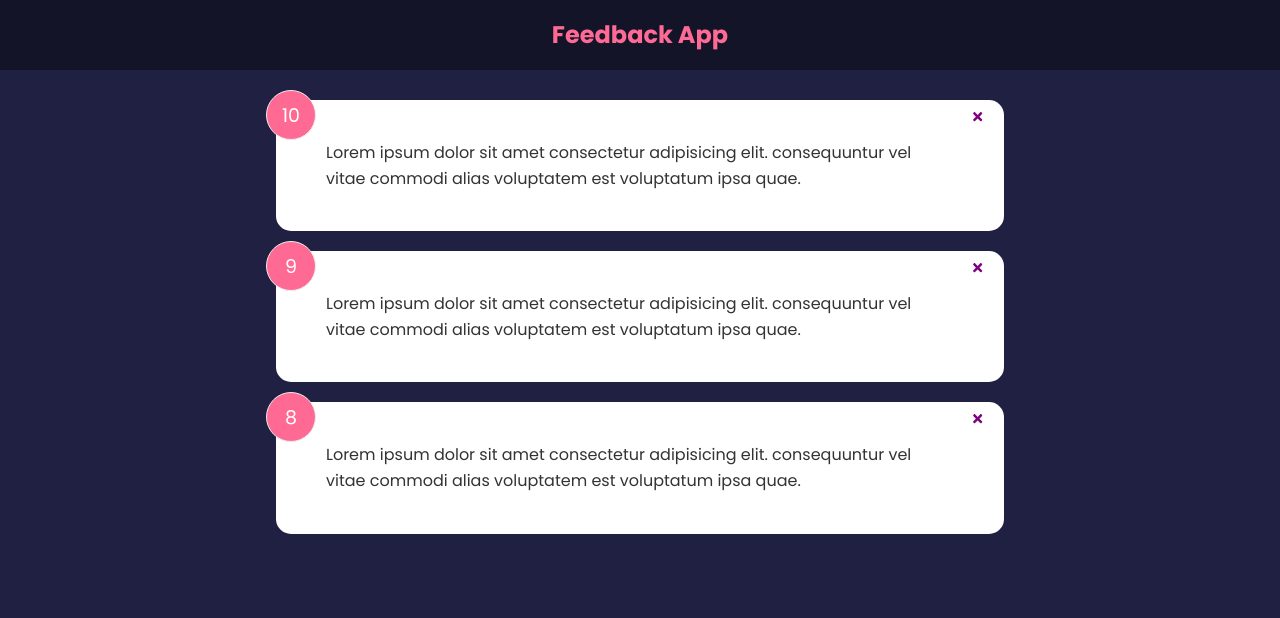
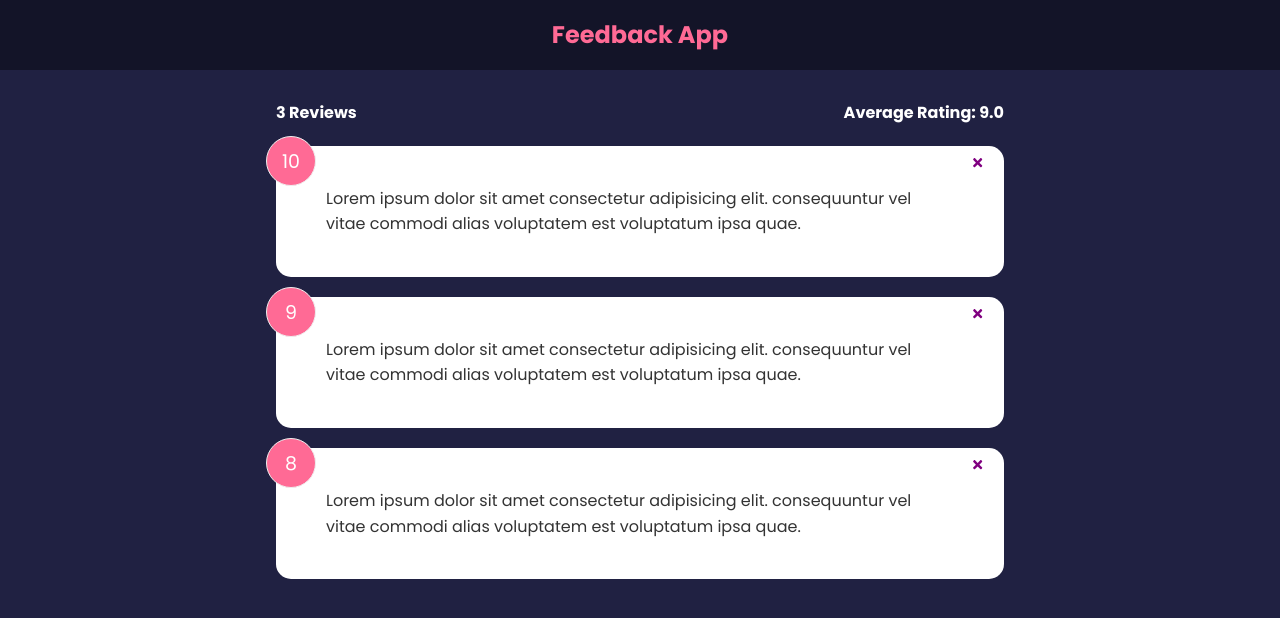
Before and after one commit to aappau/feedback-app, a React (Create React App) app: page / in a window 1280 px wide. Shown: the top 618 px of the page. Built offline with nearby package versions, Linux system fonts and the light colour scheme.

Commit message:
feedbackstats component and reactivity

```diff
--- a/src/App.js
+++ b/src/App.js
@@ -2,6 +2,7 @@
 import seed from './data/seed';
 import Header from './components/Layout/Header';
 import FeedbackList from './components/Feedback/FeedbackList';
+import FeedbackStats from './components/Feedback/FeedbackStats';
 
 function App() {
     const [feedback, setFeedback] = useState(seed);
@@ -17,6 +18,8 @@
             <Header />
 
             <div className="container">
+                <FeedbackStats feedback={feedback} />
+
                 <FeedbackList feedback={feedback} handleDelete={deleteFeedback} />
             </div>
         </>
--- /dev/null
+++ b/src/components/Feedback/FeedbackStats.jsx
@@ -0,0 +1,23 @@
+import PropTypes from 'prop-types';
+
+const FeedbackStats = ({ feedback }) => {
+    // calculating ratings average
+    const sum = feedback.reduce((acc, cur) => {
+        return acc + cur.rating;
+    }, 0);
+
+    const average = (sum / feedback.length).toFixed(1);
+
+    return (
+        <div className="feedback-stats">
+            <h4>{feedback.length} Reviews</h4>
+            <h4>Average Rating: {isNaN(average) ? 0 : average}</h4>
+        </div>
+    );
+};
+
+FeedbackStats.propTypes = {
+    feeback: PropTypes.array.isRequired,
+};
+
+export default FeedbackStats;
```
